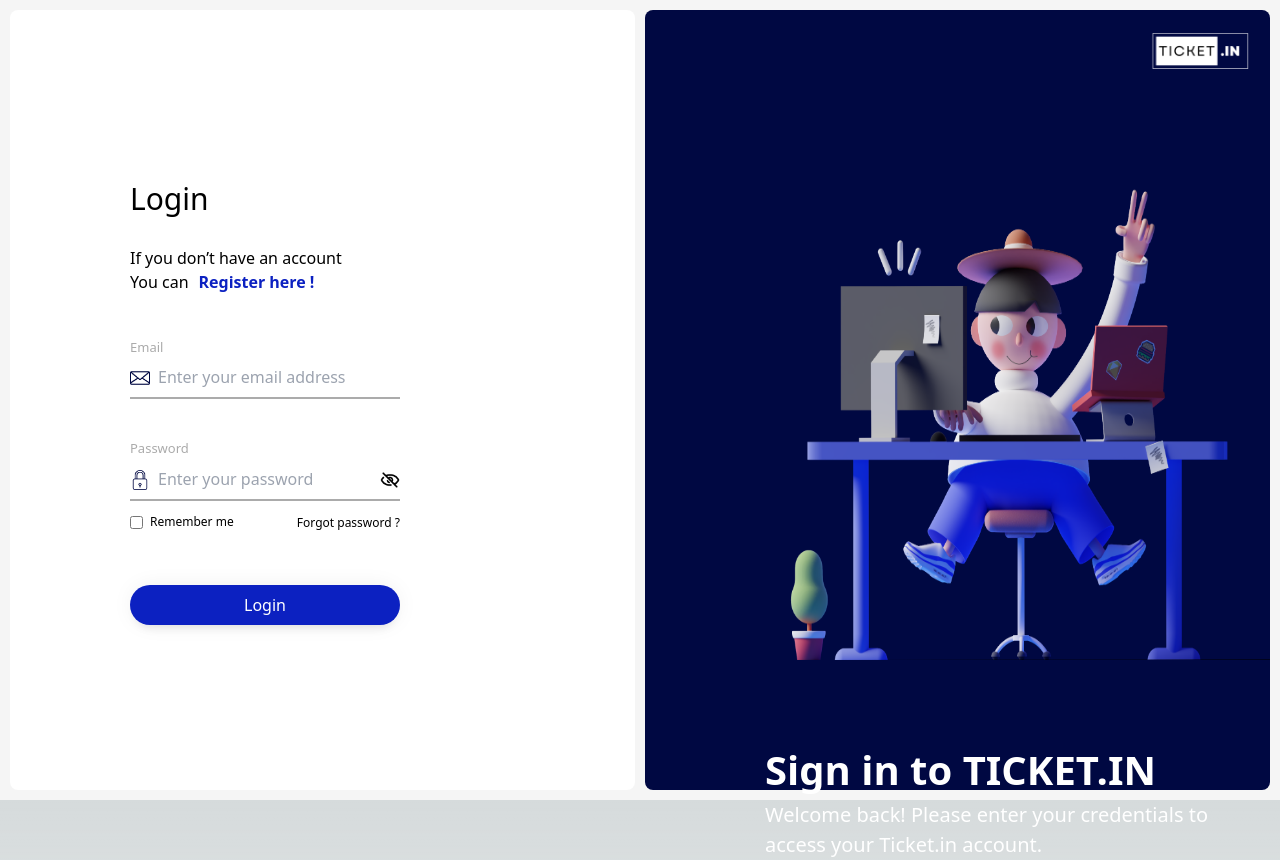
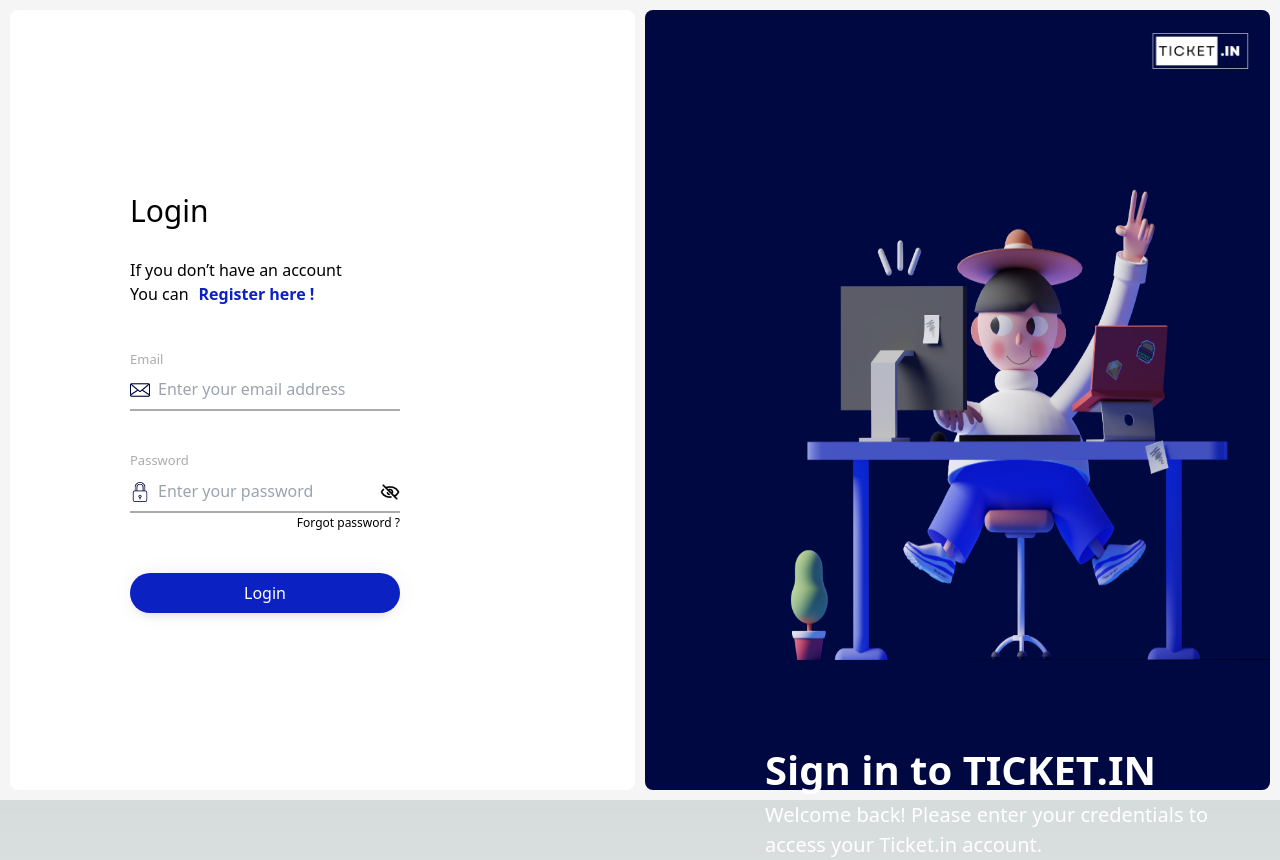
Before and after one commit to DiftaFitrahul/frontend-ticket.in, a Next.js app: page /auth/login in a window 1280 px wide. Built offline with nearby package versions, Linux system fonts and the light colour scheme.

Commit message:
feat: loading and context on register

```diff
--- a/src/pages/auth/login.jsx
+++ b/src/pages/auth/login.jsx
@@ -11,7 +11,6 @@
 
 export default function Login() {
   const [showPassword, setShowPassword] = useState(false);
-  const [rememberMe, setRememberMe] = useState(false);
   const [email, setEmail] = useState("");
   const [password, setPassword] = useState("");
   const dispatch = useDispatch();
@@ -19,10 +18,6 @@
 
   const togglePassword = () => {
     setShowPassword(!showPassword);
-  };
-
-  const handleCheckboxChange = () => {
-    setRememberMe(!rememberMe);
   };
 
   async function handleSubmit(e) {
@@ -135,17 +130,6 @@
             </div>
 
             <div className="relative mt-[10px]">
-              <label>
-                <input
-                  type="checkbox"
-                  name="rememberMe"
-                  checked={rememberMe}
-                  onChange={handleCheckboxChange}
-                />
-                <span className="absolute inset-y-0 left-5 mt-[2.5px] flex text-black text-[12px]">
-                  Remember me
-                </span>
-              </label>
               <div>
                 <Link
                   href=""
--- a/src/pages/auth/register.jsx
+++ b/src/pages/auth/register.jsx
@@ -3,6 +3,9 @@
 import Link from "next/link";
 import axios from "axios";
 import { AiOutlinePhone } from "react-icons/ai";
+import { useContext } from "react";
+import { LoadingContext } from "@/context/LoadingContext";
+import { toast } from "react-toastify";
 
 export default function Register() {
   const [showPassword, setShowPassword] = useState(false);
@@ -11,8 +14,7 @@
   const [username, setUsername] = useState("");
   const [password, setPassword] = useState("");
   const [phoneNumber, setPhoneNumber] = useState("");
-
-  const [rememberMe, setRememberMe] = useState(false);
+  const { isLoading, setIsLoading } = useContext(LoadingContext);
 
   const togglePassword = () => {
     setShowPassword(!showPassword);
@@ -22,13 +24,9 @@
     setShowConfirmPassword(!showConfirmPassword);
   };
 
-  const handleCheckboxChange = () => {
-    setRememberMe(!rememberMe);
-  };
-
-  // TODO: BEAUTIFY ERR AND SUCCESS LOG
   async function handleSubmit(e) {
     e.preventDefault();
+    setIsLoading(true);
 
     axios
       .post(process.env.NEXT_PUBLIC_BACKEND_URL + "/user/register", {
@@ -38,11 +36,19 @@
         phoneNumber: phoneNumber,
       })
       .then((res) => {
-        alert("Register Success");
-        window.location.href = "/auth/login";
+        setIsLoading(false);
+        toast.success("Register Berhasil! Silahkan Cek Email Anda!"), {
+          zIndex: 9999,
+        };
+        setTimeout(() => {
+          window.location.href = "/auth/login";
+        }, 1000);
       })
       .catch((err) => {
-        alert(err.response.data.message);
+        setIsLoading(false);
+        toast.error("Register Gagal!"), {
+          zIndex: 9999,
+        };
       });
   }
 
@@ -196,7 +202,7 @@
             </div>
 
             <div className="relative mt-[10px]">
-              <label>
+              {/* <label>
                 <input
                   type="checkbox"
                   name="rememberMe"
@@ -206,7 +212,7 @@
                 <span className="absolute inset-y-0 left-5 mt-[2.5px] flex text-black text-[12px]">
                   Remember me
                 </span>
-              </label>
+              </label> */}
               <div>
                 <Link
                   href=""
```
